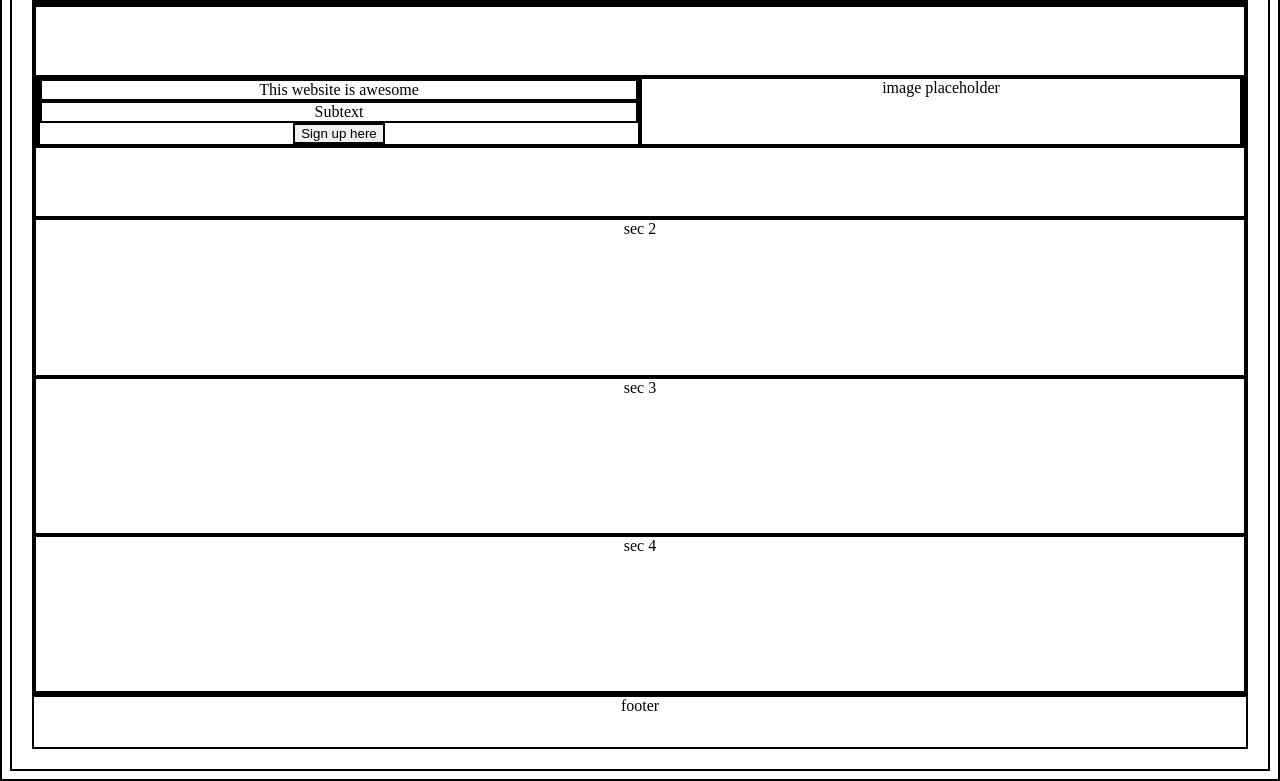
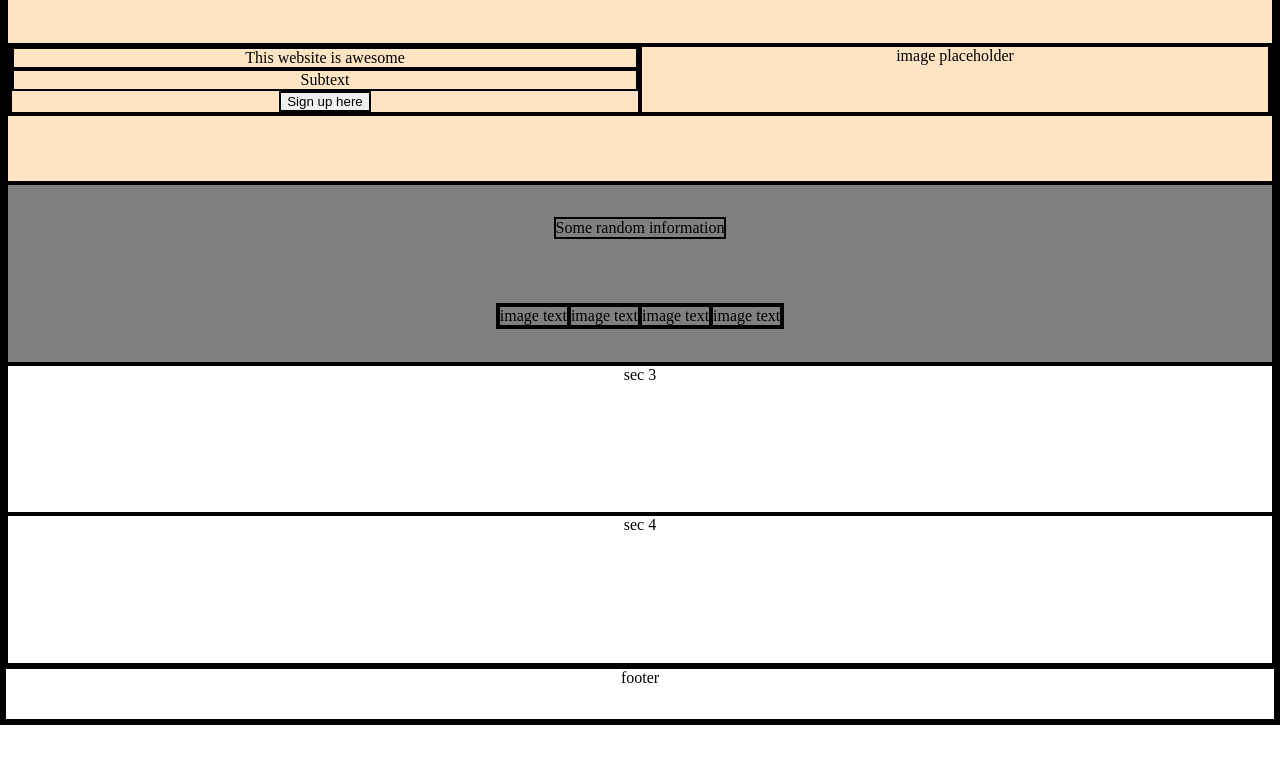
Before and after one commit to leongjinkai/landing-page, a plain HTML site: page index.html in a window 1280 px wide. Shown: the part 83-864 px from the top of the page. After the commit the page ends 808 px from the top, so only its background shows below. Drawn offline with Linux system fonts and the light colour scheme.

Commit message:
Formated html and css for section 2

```diff
--- a/index.html
+++ b/index.html
@@ -22,20 +22,40 @@
     <main>
         <section class="sec-1">
             <!-- This website is awesome -->
-            <div class="sec-1-content">
-                <div class="sec-1-content-left">
+            <div class="sec-1 content">
+                <div class="sec-1 content-left">
                     <article>This website is awesome</article>
                     <article>Subtext</article>
                     <button>Sign up here</button>
                 </div>
-                <div class="sec-1-content-right">
+                <div class="sec-1 content-right">
                     image placeholder
                 </div>
             </div>
         </section>
-        <section>
+        <section class="sec-2">
             <!-- Some random information -->
-            sec 2
+            <div class="sec-2 content-top">
+                Some random information
+            </div>
+            <div class="sec-2 content-bottom">
+                <div class="sec-2 image-1">
+                    <!-- <img src="" alt=""> -->
+                    image text
+                </div>
+                <div class="sec-2 image-2">
+                    <!-- <img src="" alt=""> -->
+                    image text
+                </div>
+                <div class="sec-2 image-3">
+                    <!-- <img src="" alt=""> -->
+                    image text
+                </div>
+                <div class="sec-2 image-4">
+                    <!-- <img src="" alt=""> -->
+                    image text
+                </div>
+            </div>
         </section>
         <section>
             <!-- Inspiring quote -->
--- a/styles.css
+++ b/styles.css
@@ -8,7 +8,7 @@ body {
     flex-direction: column;
     min-height: 100vh;
     justify-content: space-between;
-    padding: 20px;
+    margin: 0px;
 }
 
 main {
@@ -43,21 +43,36 @@ li {
     list-style: none;
 }
 
-.sec-1 {
+[class="sec-1"] {
     display: flex;
     justify-content: center;
     align-items: center;
+    background-color: bisque;
 }
 
-.sec-1-content {
+.sec-1.content {
     display: flex;
     flex: 1;
     justify-content: space-between;
 }
 
-.sec-1-content > * {
+.sec-1.content > * {
     flex: 1;
+    flex-direction: column;
 }
+
+[class="sec-2"] {
+    display: flex;
+    flex-direction: column;
+    align-items: center;
+    justify-content: space-around;
+    background-color: gray;
+}
+
+.sec-2.content-bottom {
+    display: flex;
+}
+
 
 footer {
     height: 50px;
```
